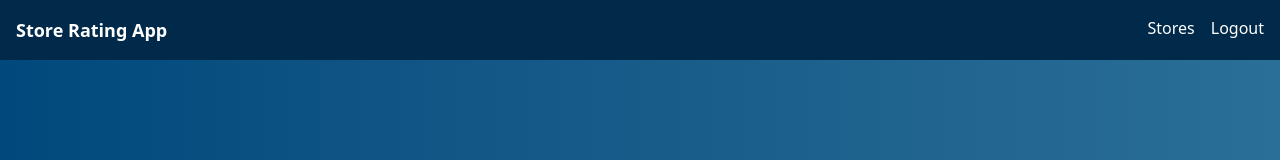
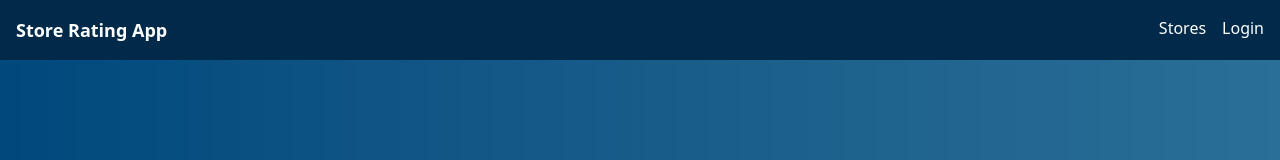
Before and after one commit to anujtaywade/store_rating_app, a React (Vite) app in the folder Frontend/: page /login in a window 1280 px wide. Shown: the top 160 px of the page. Built offline with nearby package versions, Linux system fonts and the light colour scheme.

Commit message:
add store

```diff
--- a/Frontend/src/components/Navbar.jsx
+++ b/Frontend/src/components/Navbar.jsx
@@ -1,33 +1,39 @@
-import React from "react";
-import { useLocation } from "react-router-dom";
-import { useContext } from "react";
+import React, { useContext } from "react";
+import { useLocation, NavLink, useNavigate } from "react-router-dom";
 import { AuthContext } from "../context/AuthContext";
 
 function Navbar() {
   const location = useLocation();
-  const { user } = useContext(AuthContext);
+  const { user, logout } = useContext(AuthContext);
+  const navigate = useNavigate();
 
-  if (location.pathname === "/") {
-    return null;
-  }
+  if (location.pathname === "/") return null;
+
+  const handleLogout = () => {
+    logout();
+    navigate("/login");
+  };
 
   return (
     <nav className="bg-[#012A4A] text-white p-4 flex justify-between">
       <h1 className="font-bold text-lg">Store Rating App</h1>
       <div className="space-x-4">
-  <a href="/stores" className="hover:underline">Stores</a>
-  {user?.role === "owner" && (
-    <a href="/owner/add-store" className="hover:underline">Add Store</a>
-  )}
-  {user?.role === "owner" && (
-    <a href="/owner" className="hover:underline">Owner</a>
-  )}
-  {user?.role === "admin" && (
-    <a href="/admin" className="hover:underline">Admin</a>
-  )}
-  <a href="/login" className="hover:underline">Logout</a>
-</div>
-
+        <NavLink to="/stores" className="hover:underline">Stores</NavLink>
+        {user?.role === "owner" && (
+          <>
+            <NavLink to="/owner/add-store" className="hover:underline">Add Store</NavLink>
+            <NavLink to="/owner" className="hover:underline">Owner</NavLink>
+          </>
+        )}
+        {user?.role === "admin" && (
+          <NavLink to="/admin" className="hover:underline">Admin</NavLink>
+        )}
+        {user ? (
+          <button onClick={handleLogout} className="hover:underline">Logout</button>
+        ) : (
+          <NavLink to="/login" className="hover:underline">Login</NavLink>
+        )}
+      </div>
     </nav>
   );
 }
```
